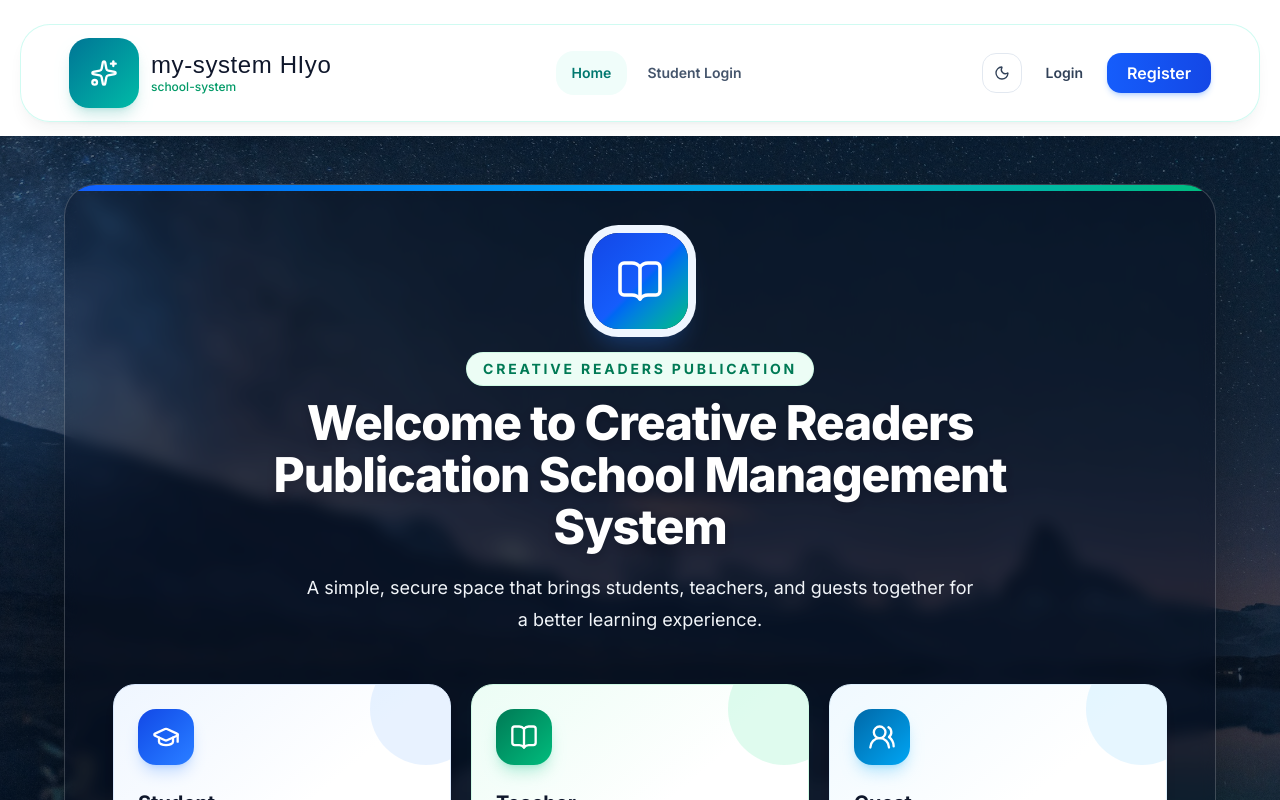
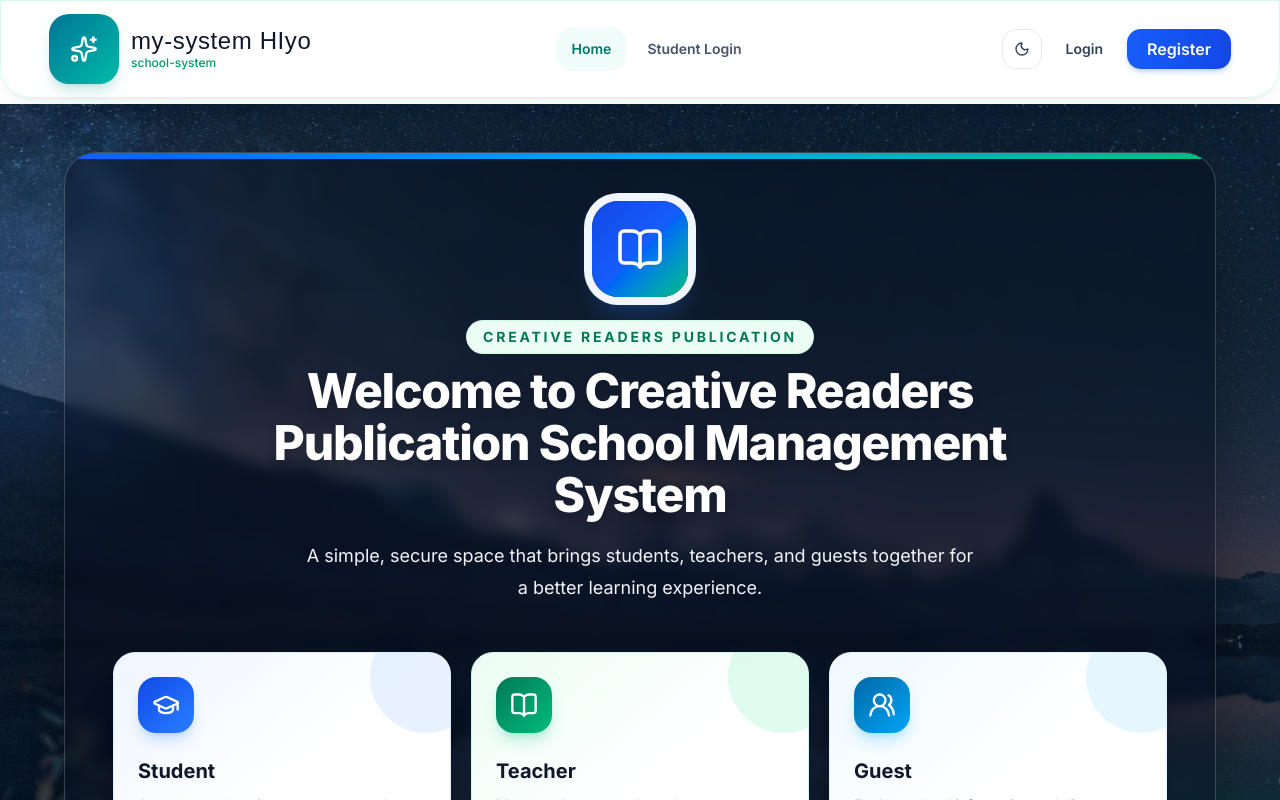
Before and after one commit to imuhiyadiin/school-system123, a Next.js app in the folder client1/: page / in a window 1280 px wide. Shown: the top 800 px of the page. Built offline with nearby package versions, Linux system fonts and the light colour scheme; a web font is replaced by a local one.

Commit message:
client done

```diff
--- a/client1/app/sections/Header.tsx
+++ b/client1/app/sections/Header.tsx
@@ -64,7 +64,7 @@ const Header = () => {
   return (
     <>
     <header className={isHomePage
-      ? "fixed inset-x-3 top-3 z-50 rounded-[24px] border border-teal-100/90 bg-white/85 shadow-lg shadow-teal-950/5 backdrop-blur-xl transition-colors dark:border-slate-700/80 dark:bg-slate-950/85 dark:shadow-black/20 sm:inset-x-5 sm:top-6 sm:rounded-[30px]"
+      ? "fixed inset-x-0 top-0 z-50 rounded-b-[24px] border border-teal-100/90 bg-white/90 shadow-lg shadow-teal-950/5 backdrop-blur-xl transition-colors dark:border-slate-700/80 dark:bg-slate-950/90 dark:shadow-black/20 sm:rounded-b-[30px]"
       : "fixed inset-x-0 top-0 z-50 rounded-b-2xl border border-white/70 bg-white/80 shadow-lg shadow-slate-900/5 backdrop-blur-xl transition-colors dark:border-slate-700/80 dark:bg-slate-950/85 dark:shadow-black/20"}>
       <div className={`mx-auto flex items-center justify-between px-4 sm:px-6 lg:px-8 ${isHomePage ? "h-16 max-w-[1600px] sm:h-24 sm:px-8 lg:px-12" : "h-16 max-w-7xl"}`}>
         <Link
@@ -150,7 +150,7 @@ const Header = () => {
         </div>
       )}
     </header>
-    <div aria-hidden="true" className={isHomePage ? "h-[76px] sm:h-[136px]" : "h-16"} />
+    <div aria-hidden="true" className={isHomePage ? "h-[76px] sm:h-[104px]" : "h-16"} />
     </>
   )
 }
```
